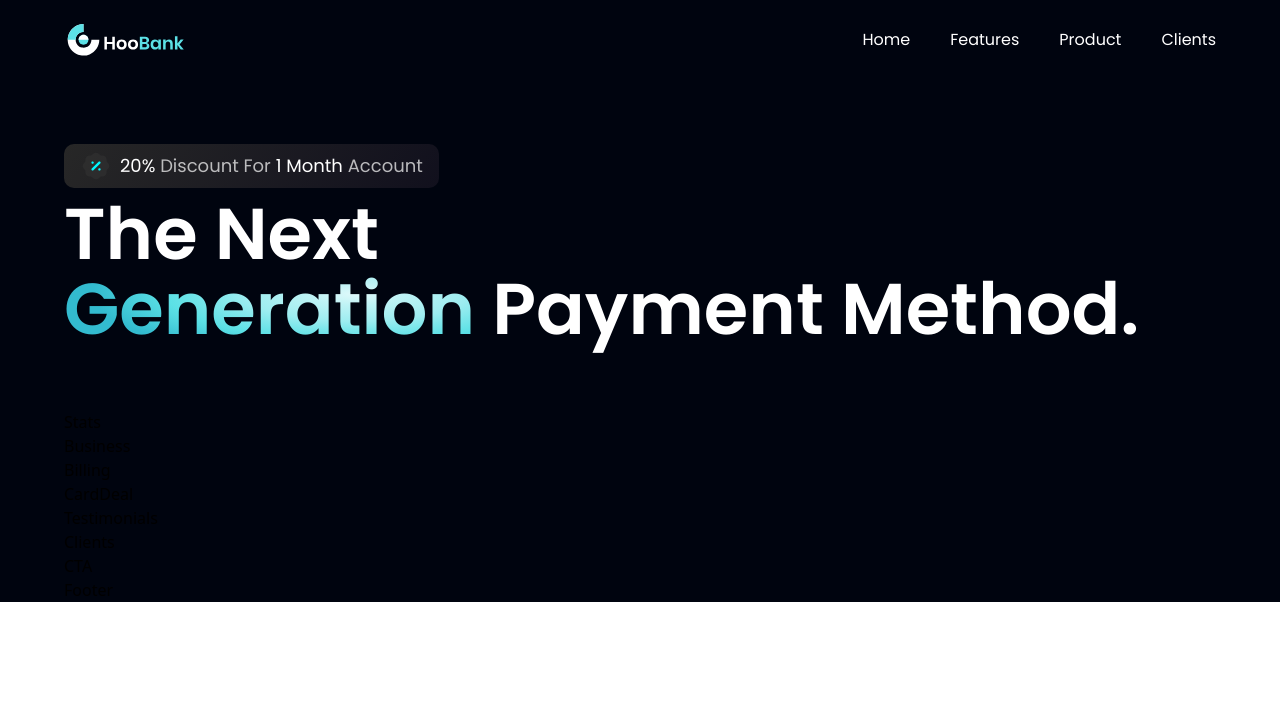
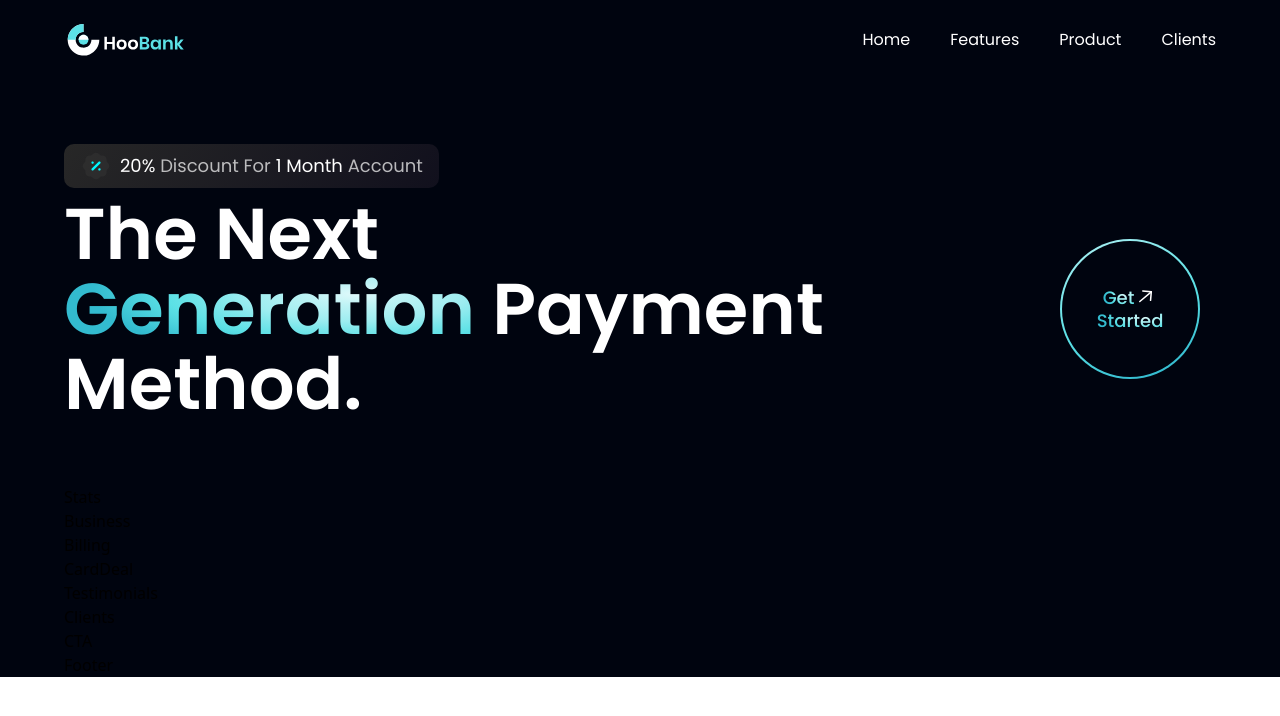
Before and after one commit to Snyrby/react-hoobank, a React (Vite) app: page / in a window 1280 px wide. Shown: the top 716 px of the page. Built offline with nearby package versions, Linux system fonts and the light colour scheme.

Commit message:
Worked on get started bubble of the hero section

```diff
--- /dev/null
+++ b/src/components/GetStarted.jsx
@@ -0,0 +1,32 @@
+import styles from "../style";
+import { arrowUp } from "../assets";
+
+const GetStarted = () => {
+  return (
+    <div
+      className={`${styles.flexCenter} w-[140px] h-[140px] rounded-full
+    bg-blue-gradient p-[2px] cursor-pointer`}
+    >
+      <div
+        className={`${styles.flexCenter} flex-col bg-primary w-[100%] h-[100%]
+      rounded-full`}
+      >
+        <div className={`${styles.flexStart} flex-row`}>
+          <p className="font-poppins font-medium text-[18px] leading-[23px]">
+            <span className="text-gradient">Get</span>
+          </p>
+          <img
+            src={arrowUp}
+            alt="arrow"
+            className="w-[23px] h-[23px] object-contain"
+          />
+        </div>
+        <p className="font-poppins font-medium text-[18px] leading-[23px]">
+          <span className="text-gradient">Started</span>
+        </p>
+      </div>
+    </div>
+  );
+};
+
+export default GetStarted;
--- a/src/components/Hero.jsx
+++ b/src/components/Hero.jsx
@@ -1,5 +1,6 @@
 import styles from "../style";
 import { discount, robot } from "../assets";
+import GetStarted from "./GetStarted";
 
 const Hero = () => {
   return (
@@ -24,6 +25,9 @@
             The Next <br className="sm:block hidden" />{" "}
             <span className="text-gradient">Generation</span>{" "} Payment Method.
           </h1>
+          <div className="ss:flex hidden md:mr-4 mr-0">
+            <GetStarted />
+          </div>
         </div>
       </div>
     </section>
```
